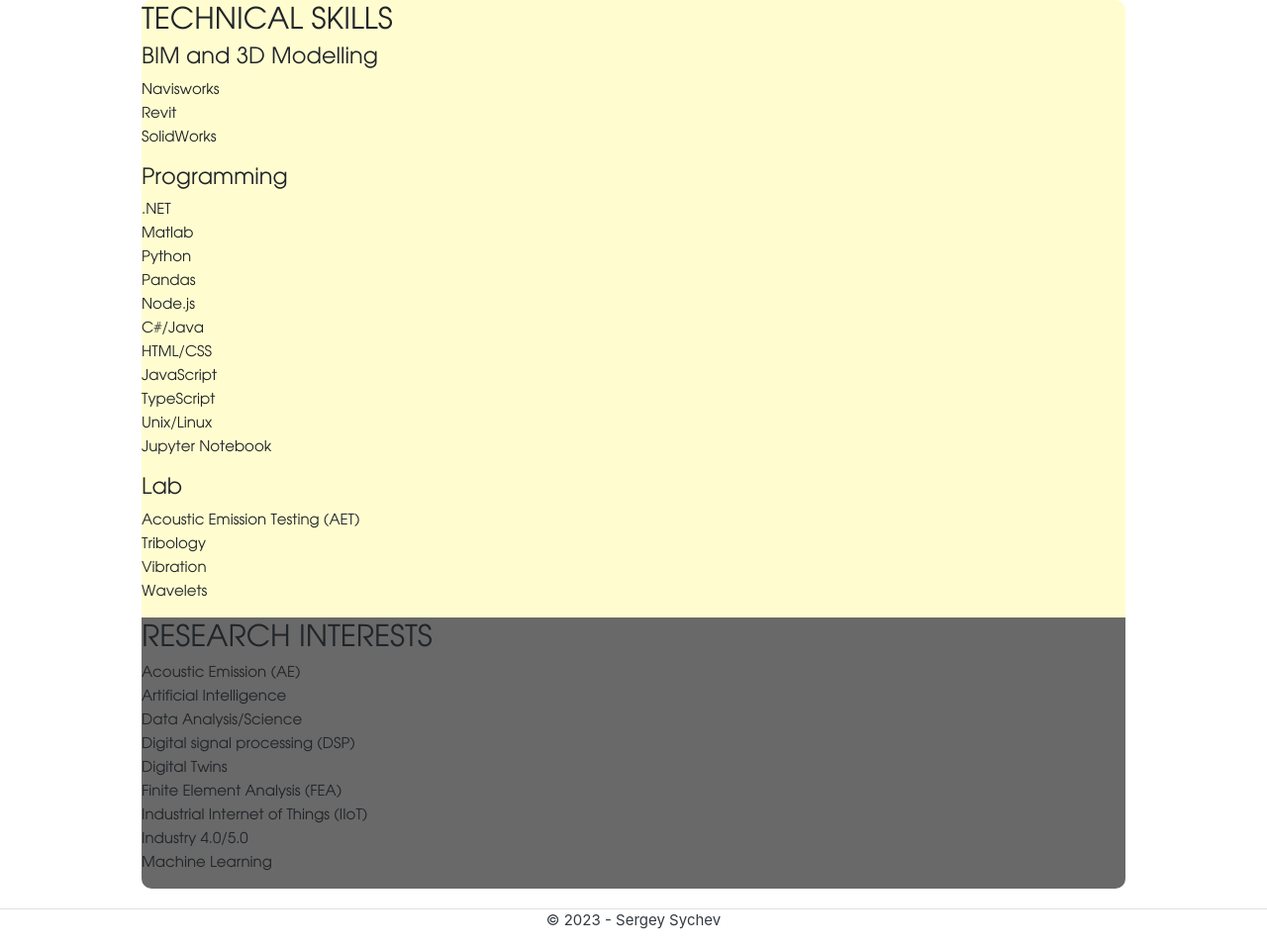
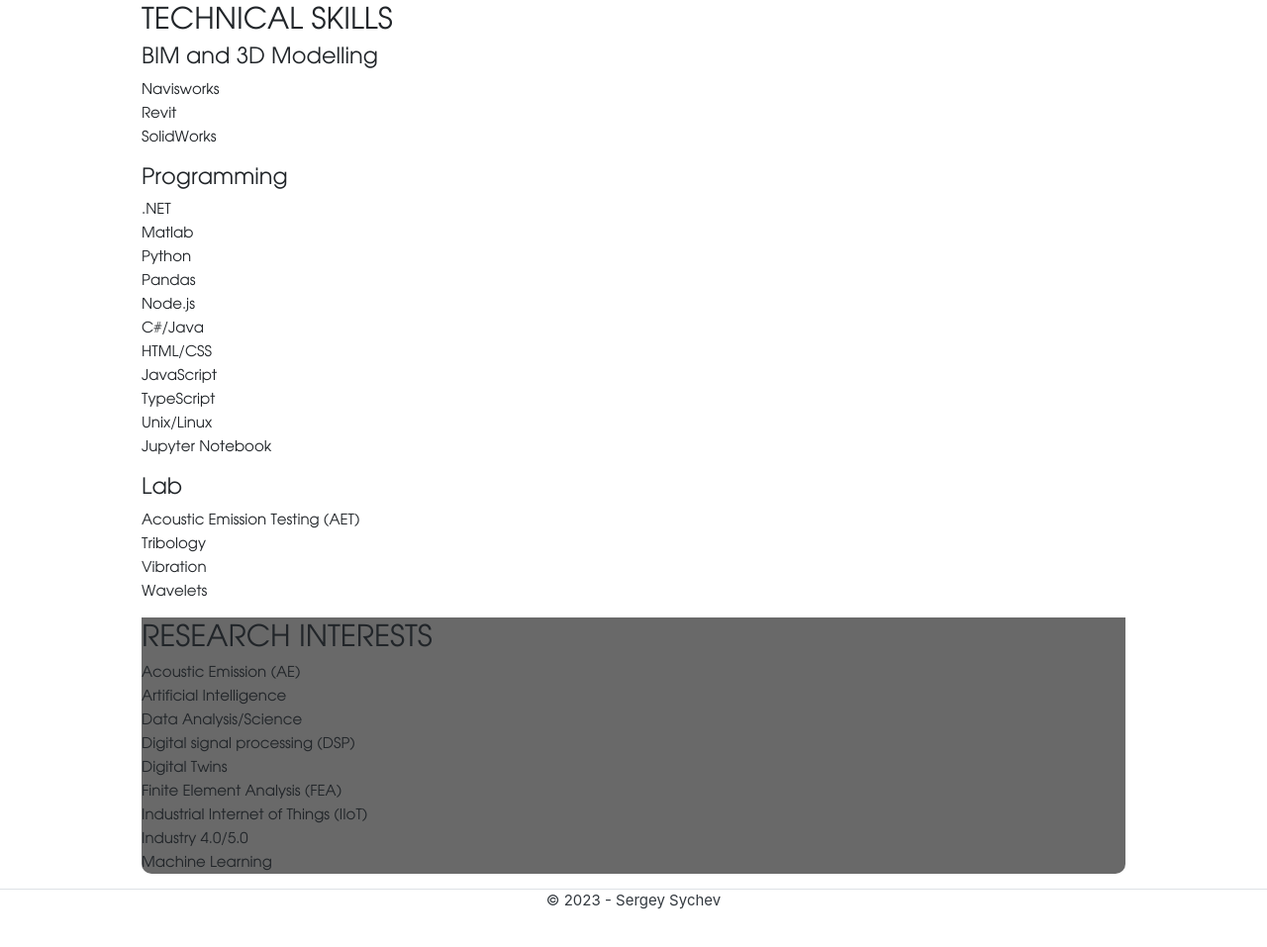
Before and after one commit to sesychev/flask, a Flask app: page /skills in a window 1280 px wide. Shown: the part 53-1010 px from the top of the page at 99% size. After the commit the page ends 972 px from the top, so only its background shows below. Run offline with Flask 3, Linux system fonts and the light colour scheme; some libraries are stand-ins or nearby versions.

Commit message:
feat: redesign

```diff
--- a/templates/skills.html
+++ b/templates/skills.html
@@ -1,5 +1,4 @@
 {% extends 'base.html' %} {% block content %}
-<aside class="aside">
 <div id="skills" class="skills">
   <h2 class="heading">TECHNICAL SKILLS</h2>
   <h4>BIM and 3D Modelling</h4>
@@ -65,5 +64,4 @@
     <li>Machine Learning</li>
   </ul>
 </div>
-</aside>
 {% endblock %}
```
Lines whose indentation alone changed are shown as unchanged.
